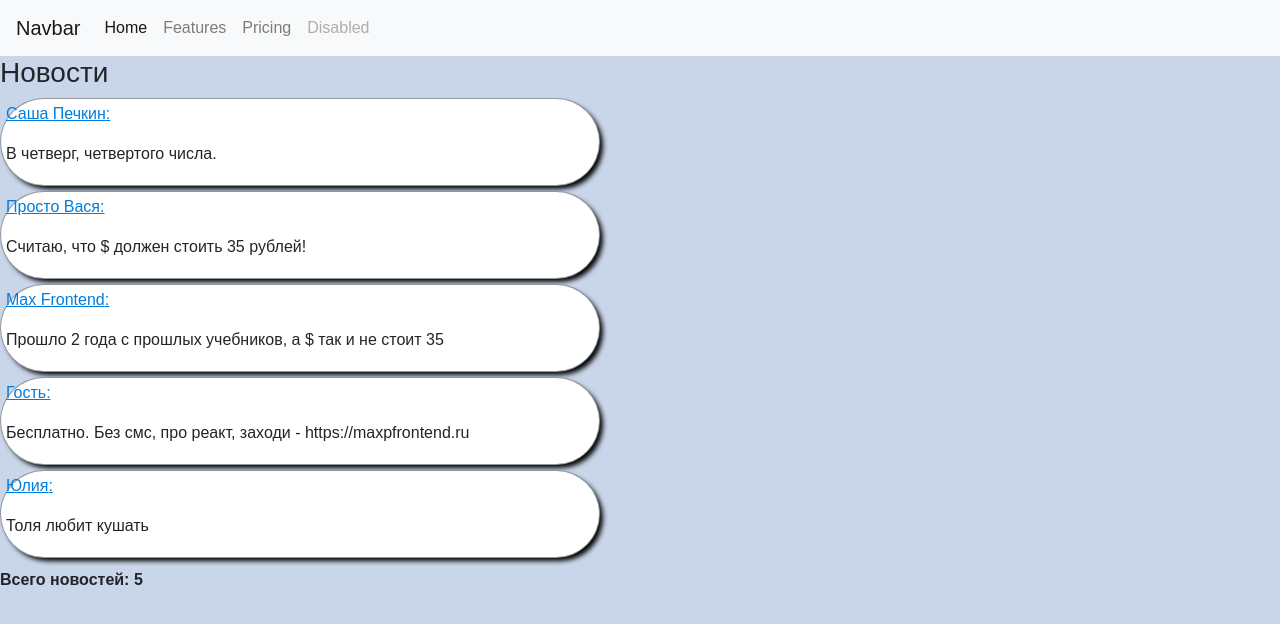
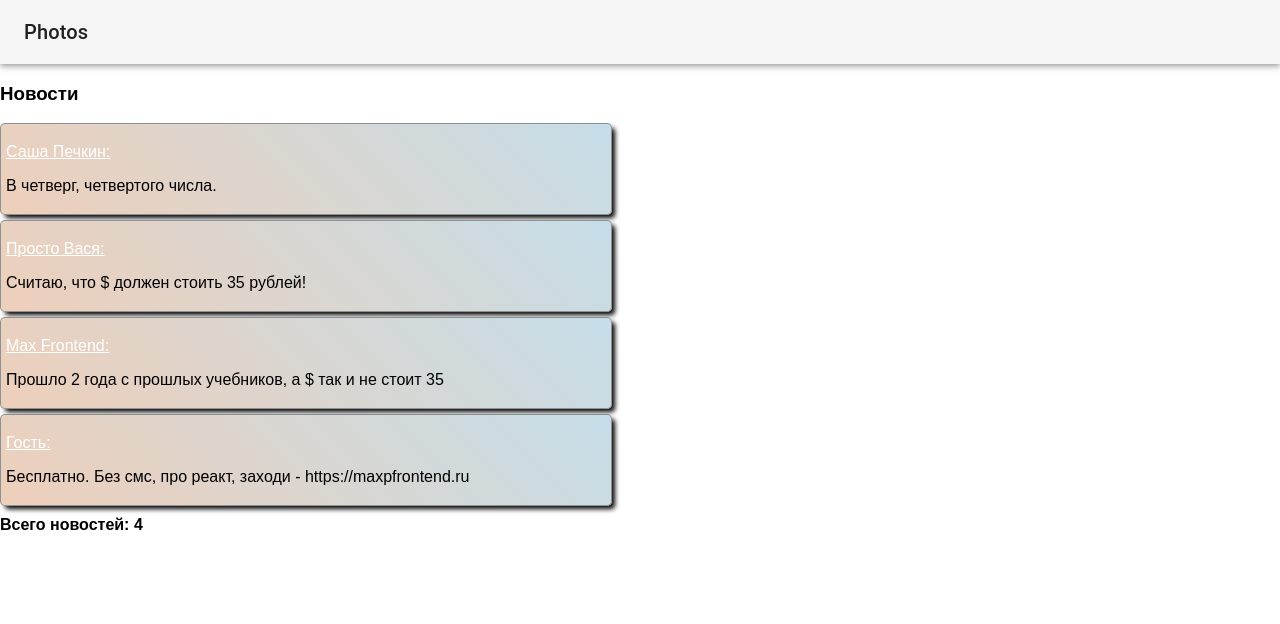
Before and after one commit to tolaysha/reactprj2, a React (Create React App) app: page / in a window 1280 px wide. Shown: the top 624 px of the page. Built offline with nearby package versions, Linux system fonts and the light colour scheme.

Commit message:
material-ui added

```diff
--- a/public/index.html
+++ b/public/index.html
@@ -2,32 +2,7 @@
 <html lang="en">
     <head>
         <meta charset="UTF-8">
-        <link rel="stylesheet" href="https://maxcdn.bootstrapcdn.com/bootstrap/4.0.0/css/bootstrap.min.css" integrity="sha384-Gn5384xqQ1aoWXA+058RXPxPg6fy4IWvTNh0E263XmFcJlSAwiGgFAW/dAiS6JXm" crossorigin="anonymous">
-
     </head>
-
-    <nav class="navbar navbar-expand-lg navbar-light bg-light">
-        <a class="navbar-brand" href="#">Navbar</a>
-        <button class="navbar-toggler" type="button" data-toggle="collapse" data-target="#navbarNav" aria-controls="navbarNav" aria-expanded="false" aria-label="Toggle navigation">
-          <span class="navbar-toggler-icon"></span>
-        </button>
-        <div class="collapse navbar-collapse" id="navbarNav">
-          <ul class="navbar-nav">
-            <li class="nav-item active">
-              <a class="nav-link" href="#">Home <span class="sr-only">(current)</span></a>
-            </li>
-            <li class="nav-item">
-              <a class="nav-link" href="#">Features</a>
-            </li>
-            <li class="nav-item">
-              <a class="nav-link" href="#">Pricing</a>
-            </li>
-            <li class="nav-item">
-              <a class="nav-link disabled" href="#">Disabled</a>
-            </li>
-          </ul>
-        </div>
-      </nav>
   <!-- <head>
     <meta charset="utf-8" />
     <link rel="shortcut icon" href="%PUBLIC_URL%/favicon.ico" />
--- a/src/App.css
+++ b/src/App.css
@@ -1,12 +1,9 @@
 .App {
   text-align: center;
 }
-React.Fragment{
 
-  background: #232323;
-}
 body {
-  background: rgba(114, 149, 201, 0.38);
+  background: white;
   font-family: sans-serif;
 }
 
@@ -16,8 +13,8 @@ body {
   pointer-events: none;
 }
 .article {
-  border-radius : 60px;
-  background: #FFF;
+  border-radius : 5px;
+  background: linear-gradient(45deg, #EECFBA, #C5DDE8);
   border: 1px solid rgba(125, 130, 134, 0.82);
   width: 600px;
   margin: 0 0 5px;
@@ -26,7 +23,7 @@ body {
 }
 .news__author {
   text-decoration: underline;
-  color: #007DDC;
+  color: white;
 }
 .news__count {
   margin: 10px 0 0 0;
--- a/src/App.js
+++ b/src/App.js
@@ -1,6 +1,8 @@
-import React from 'react';
-//import logo from './logo.svg';
+import React, { Component, Fragment } from 'react';
 import './App.css';
+import News from './News.js';
+import SimpleAppBar from './Navbar.js';
+
 
 const myNews = [
 	{
@@ -22,58 +24,16 @@ const myNews = [
 		id: 4,
 		author: 'Гость',
 		text: 'Бесплатно. Без смс, про реакт, заходи - https://maxpfrontend.ru'
-  },
-  {
-    id: 5,
-    author: 'Юлия',
-    text: 'Толя любит кушать'
 	}
 ];
-class Article extends React.Component {
-  render() {
-    const { author, text } = this.props.data
-    return (
-      <div className="article">
-        <p className="news__author">{author}:</p>
-        <p className="news__text">{text}</p>
-      </div>
-    )
-  }
-}
-class News extends React.Component {
-  renderNews = () => {
-    const data  = this.props.data
-    let newsTemplate = null
 
-    if (data.length) {
-      newsTemplate = data.map(function(item) {
-        return <Article key={item.id} data={item}/>
-      })
-    } else {
-      newsTemplate = <p>К сожалению новостей нет</p>
-    }
-
-    return newsTemplate
-  }
-  render() {
-    const data  = this.props.data
-
-    return (
-      <div className="news">
-        {this.renderNews()}
-        {
-          data.length ? <strong className={'news__count'}>Всего новостей: {data.length}</strong> : null
-        }
-      </div>
-    );
-  }
-}
 
 const App = () => {
 	return (
 		<React.Fragment>
+			{SimpleAppBar()}
 			<h3>Новости</h3>
-      <News data={myNews}/>
+			<News />
 		</React.Fragment>
 	)
 }
--- /dev/null
+++ b/src/Article.js
@@ -0,0 +1,13 @@
+import React, { Component, Fragment } from 'react';
+class Article extends React.Component {
+	render() {
+		const { author, text } = this.props
+		return (
+			<div className="article">
+				<p className="news__author">{author}:</p>
+				<p className="news__text">{text}</p>
+			</div>
+		)
+	}
+}
+export default Article;
--- /dev/null
+++ b/src/Navbar.js
@@ -0,0 +1,28 @@
+
+import React from 'react';
+import { makeStyles } from '@material-ui/core/styles';
+import AppBar from '@material-ui/core/AppBar';
+import Toolbar from '@material-ui/core/Toolbar';
+import Typography from '@material-ui/core/Typography';
+
+const useStyles = makeStyles({
+  root: {
+    flexGrow: 1,
+  },
+});
+
+export default function SimpleAppBar() {
+  const classes = useStyles();
+
+  return (
+    <div className={classes.root}>
+      <AppBar position="static" color="default">
+        <Toolbar>
+          <Typography variant="h6" color="inherit">
+            Photos
+          </Typography>
+        </Toolbar>
+      </AppBar>
+    </div>
+  );
+}
--- /dev/null
+++ b/src/News.js
@@ -0,0 +1,79 @@
+import React, { Component, Fragment } from 'react';
+import Article from './Article.js';
+
+// const myNews = [
+// 	{
+// 	  id: 1, // добавили id
+// 	  author: 'Саша Печкин',
+// 	  text: 'В четверг, четвертого числа.'
+// 	},
+// 	{
+// 	  id: 2,
+// 	  author: 'Просто Вася',
+// 	  text: 'Считаю, что $ должен стоить 35 рублей!'
+// 	},
+// 	{
+// 	  id: 3,
+// 	  author: 'Max Frontend',
+// 	  text: 'Прошло 2 года с прошлых учебников, а $ так и не стоит 35'
+// 	},
+// 	{
+// 	  id: 4,
+// 	  author: 'Гость',
+// 	  text: 'Бесплатно. Без смс, про реакт, заходи - https://maxpfrontend.ru'
+// 	}
+//   ];
+
+class NewsList extends Component {
+
+	state = {
+		newsList: [
+			{
+				id: 1, // добавили id
+				author: 'Саша Печкин',
+				text: 'В четверг, четвертого числа.'
+			},
+			{
+				id: 2,
+				author: 'Просто Вася',
+				text: 'Считаю, что $ должен стоить 35 рублей!'
+			},
+			{
+				id: 3,
+				author: 'Max Frontend',
+				text: 'Прошло 2 года с прошлых учебников, а $ так и не стоит 35'
+			},
+			{
+				id: 4,
+				author: 'Гость',
+				text: 'Бесплатно. Без смс, про реакт, заходи - https://maxpfrontend.ru'
+			}
+		]
+	}
+
+
+	renderNews = () => {
+		const { newsList } = this.state
+		let newsTemplate = null
+		if (newsList.length) {
+			newsTemplate = newsList.map(item => <Article key={item.id} text={item.text} author={item.author} />)
+		} else {
+			newsTemplate = <p>К сожалению новостей нет</p>
+		}
+
+		return newsTemplate
+	}
+
+	render() {
+		const { newsList } = this.state
+		return (
+			<div className="news">
+				{this.renderNews()}
+				{
+					newsList.length && <strong className={'news__count'}>Всего новостей: {newsList.length}</strong>
+				}
+			</div>
+		);
+	}
+}
+export default NewsList;
```
Also changed, not shown: package.json (+9 -0 lines), 2 other files (tests, documents, lock files or other folders). Lines whose indentation alone changed are shown as unchanged.
